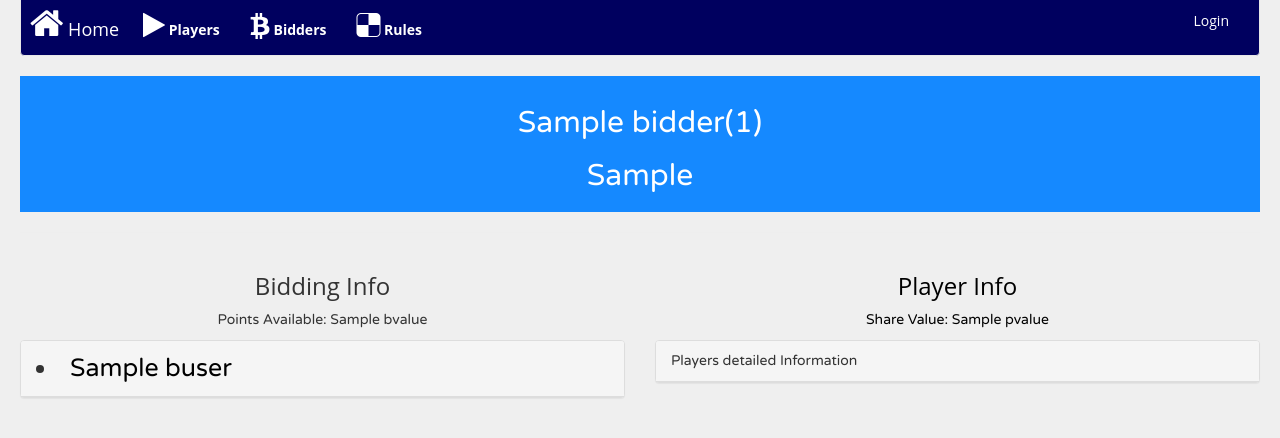
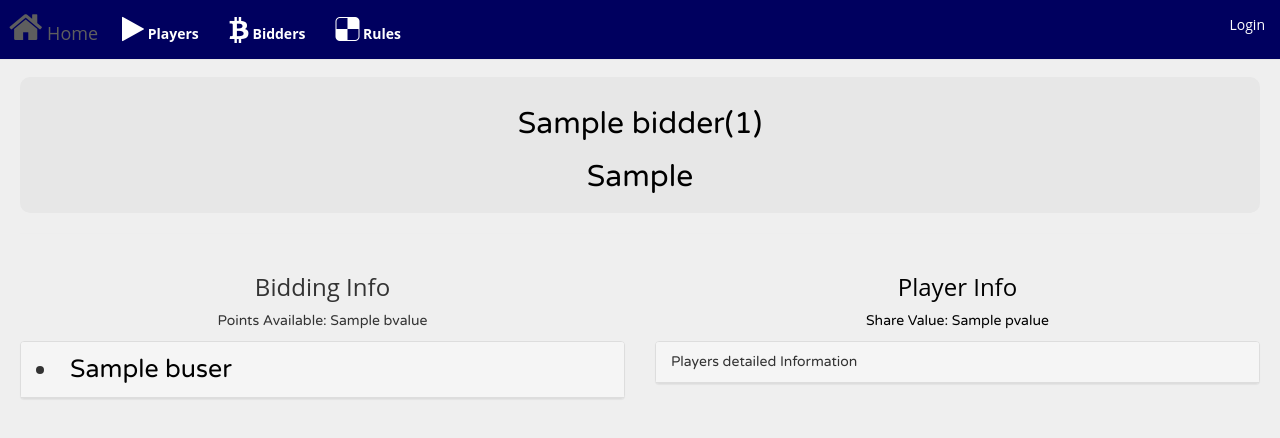
Before and after one commit to Pulkit07/Players, a Flask app: page /user/1 in a window 1280 px wide. Shown: the top 438 px of the page. Run offline with Flask 2, Linux system fonts and the light colour scheme; a database or web service that is not in the repository returns one stand-in record (values such as "Sample title"); some libraries are stand-ins or nearby versions.

Commit message:
UI updated

```diff
--- a/static/styles/users.css
+++ b/static/styles/users.css
@@ -48,7 +48,7 @@
 {
 	background-color: #00005f;
 	color: #fff;
-	margin-top: -2%;
+	width: 100%;
 }
 .navbar-default .navbar-nav>li>a
 {
@@ -65,10 +65,11 @@
 }
 .user-info
 {
-	background-color: #1589FF;
-	color: #fff;
+	background-color: #e7e7e7;
+	color: black;
 	padding: 10px;
-	border-radius: 10x;
+	margin-top:3%;
+	border-radius: 10px;
 }
 h3
 {
--- a/templates/bidders.html
+++ b/templates/bidders.html
@@ -4,7 +4,7 @@
 </head>
 
 	{% block body %}
-	<nav class="navbar navbar-default">
+	<nav class="navbar navbar-default navbar-fixed-top">
   <div class="container-fluid">
     <div class="navbar-header">
       <button type="button" class="navbar-toggle collapsed" data-toggle="collapse" data-target="#bs-example-navbar-collapse-1" aria-expanded="false">
--- a/templates/login.html
+++ b/templates/login.html
@@ -23,7 +23,7 @@
 
   <body>
 {% block body %}
-<nav class="navbar navbar-default">
+<nav class="navbar navbar-default navbar-fixed-top">
   <div class="container-fluid">
     <div class="navbar-header">
       <button type="button" class="navbar-toggle collapsed" data-toggle="collapse" data-target="#bs-example-navbar-collapse-1" aria-expanded="false">
--- a/templates/rules.html
+++ b/templates/rules.html
@@ -9,7 +9,7 @@
 </head>
 
 {% block body %}
-<nav class="navbar navbar-default">
+<nav class="navbar navbar-default navbar-fixed-top">
   <div class="container-fluid">
     <div class="navbar-header">
       <button type="button" class="navbar-toggle collapsed" data-toggle="collapse" data-target="#bs-example-navbar-collapse-1" aria-expanded="false">
@@ -48,7 +48,8 @@
     </div><!-- /.navbar-collapse -->
   </div><!-- /.container-fluid -->
 </nav>
-
+<br>
+<br>
 <h1 align="center">Rules</h1>
 <article class="article">
 This event is based on BIDDING on players in Titiksha 2k16. This event will have two set of contestants –
--- a/templates/signup.html
+++ b/templates/signup.html
@@ -8,7 +8,7 @@
 </head>
 
 	{% block body %}
-<nav class="navbar navbar-default">
+<nav class="navbar navbar-default navbar-fixed-top">
   <div class="container-fluid">
     <div class="navbar-header">
       <button type="button" class="navbar-toggle collapsed" data-toggle="collapse" data-target="#bs-example-navbar-collapse-1" aria-expanded="false">
--- a/templates/user-dashboard.html
+++ b/templates/user-dashboard.html
@@ -10,7 +10,7 @@
 
 {% block body %}
 
-<nav class="navbar navbar-default">
+<nav class="navbar navbar-default navbar-fixed-top">
   <div class="container-fluid">
     <div class="navbar-header">
       <button type="button" class="navbar-toggle collapsed" data-toggle="collapse" data-target="#bs-example-navbar-collapse-1" aria-expanded="false">
@@ -50,6 +50,7 @@
     </div><!-- /.navbar-collapse -->
   </div><!-- /.container-fluid -->
 </nav>
+<br>
 <div class="user-info">
 <h2 align="center">{{fullname}}({{username}})</h2>
 <h2 align="center">{{entryno}}</h2>
@@ -69,7 +70,7 @@
       </div>
     {% else %}
       <div class="panel-heading">
-        <span>No shares available, start playing</span>
+        <span align="center">No shares available, start playing</span>
       </div>
     {% endif %}
     </div>
@@ -79,7 +80,7 @@
     <p align="center">Share Value: {{pvalue}}</p>
     <div class="panel panel-default">
       <div class="panel-heading">
-        <span>Players detailed Information</span>
+        <span align="center">Players detailed Information</span>
       </div>
     </div>
   </div>
```
Also changed, not shown: templates/players.html (+4 -3 lines), 2 other files.
